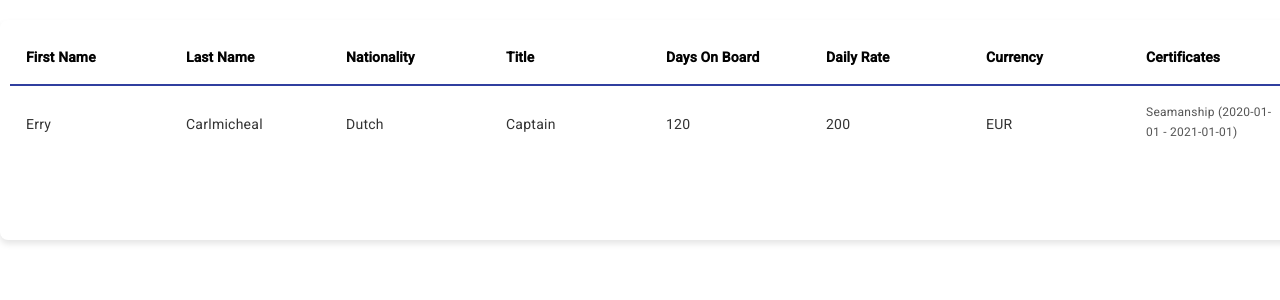
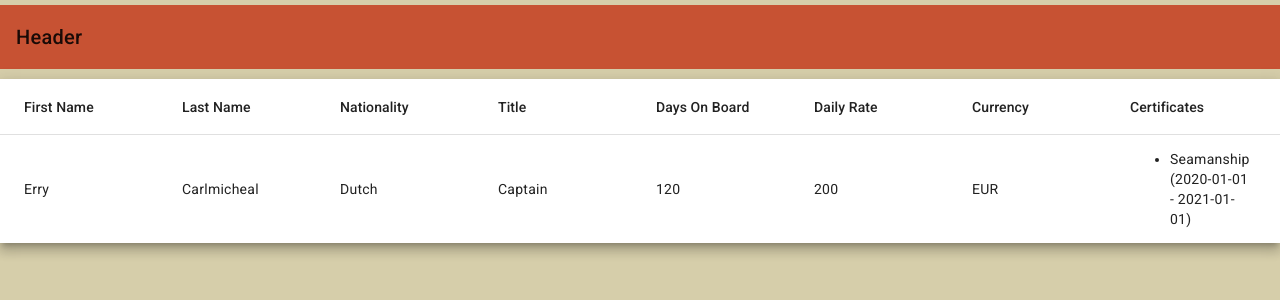
Before and after one commit to erennmutlu1/ng-crew-management, an Angular app: page / in a window 1280 px wide. Shown: the top 300 px of the page. Built offline with nearby package versions, Linux system fonts and the light colour scheme.

Commit message:
crew-member-list component has been created and integrated to the home component

```diff
--- a/package.json
+++ b/package.json
@@ -20,6 +20,7 @@
     "@angular/platform-browser": "^17.3.0",
     "@angular/platform-browser-dynamic": "^17.3.0",
     "@angular/router": "^17.3.0",
+    "crew-management-system": "file:",
     "rxjs": "~7.8.0",
     "tslib": "^2.3.0",
     "zone.js": "~0.14.3"
--- /dev/null
+++ b/src/app/components/crew-member-list/crew-member-list.component.html
@@ -0,0 +1,63 @@
+<mat-table [dataSource]="crewMemberList" class="mat-elevation-z8 crew-table">
+
+  <!-- First Name Column -->
+  <ng-container matColumnDef="firstName">
+    <mat-header-cell *matHeaderCellDef class="header-cell"> First Name </mat-header-cell>
+    <mat-cell *matCellDef="let element" class="data-cell"> {{ element.firstName }} </mat-cell>
+  </ng-container>
+
+  <!-- Last Name Column -->
+  <ng-container matColumnDef="lastName">
+    <mat-header-cell *matHeaderCellDef class="header-cell"> Last Name </mat-header-cell>
+    <mat-cell *matCellDef="let element" class="data-cell"> {{ element.lastName }} </mat-cell>
+  </ng-container>
+
+  <!-- Nationality Column -->
+  <ng-container matColumnDef="nationality">
+    <mat-header-cell *matHeaderCellDef class="header-cell"> Nationality </mat-header-cell>
+    <mat-cell *matCellDef="let element" class="data-cell"> {{ element.nationality }} </mat-cell>
+  </ng-container>
+
+  <!-- Title Column -->
+  <ng-container matColumnDef="title">
+    <mat-header-cell *matHeaderCellDef class="header-cell"> Title </mat-header-cell>
+    <mat-cell *matCellDef="let element" class="data-cell"> {{ element.title }} </mat-cell>
+  </ng-container>
+
+  <!-- Days On Board Column -->
+  <ng-container matColumnDef="daysOnBoard">
+    <mat-header-cell *matHeaderCellDef class="header-cell"> Days On Board </mat-header-cell>
+    <mat-cell *matCellDef="let element" class="data-cell"> {{ element.daysOnBoard }} </mat-cell>
+  </ng-container>
+
+  <!-- Daily Rate Column -->
+  <ng-container matColumnDef="dailyRate">
+    <mat-header-cell *matHeaderCellDef class="header-cell"> Daily Rate </mat-header-cell>
+    <mat-cell *matCellDef="let element" class="data-cell"> {{ element.dailyRate }} </mat-cell>
+  </ng-container>
+
+  <!-- Currency Column -->
+  <ng-container matColumnDef="currency">
+    <mat-header-cell *matHeaderCellDef class="header-cell"> Currency </mat-header-cell>
+    <mat-cell *matCellDef="let element" class="data-cell"> {{ element.currency }} </mat-cell>
+  </ng-container>
+
+  <!-- Certificates Column -->
+  <ng-container matColumnDef="certificates">
+    <mat-header-cell *matHeaderCellDef class="header-cell"> Certificates </mat-header-cell>
+    <mat-cell *matCellDef="let element" class="data-cell">
+      <ul>
+        <li *ngFor="let cert of element.certificates">
+          {{ cert.type }} ({{ cert.issueDate }} - {{ cert.expiryDate }})
+        </li>
+      </ul>
+    </mat-cell>
+  </ng-container>
+
+  <!-- Header Row -->
+  <mat-header-row *matHeaderRowDef="displayedColumns"></mat-header-row>
+
+  <!-- Data Rows -->
+  <mat-row *matRowDef="let row; columns: displayedColumns;"></mat-row>
+
+</mat-table>
--- /dev/null
+++ b/src/app/components/crew-member-list/crew-member-list.component.ts
@@ -0,0 +1,32 @@
+import { Component } from '@angular/core';
+import { CrewMember } from '../../models/crew-member.model';
+import { CrewService } from '../../services/crew.service';
+
+@Component({
+  selector: 'app-crew-member-list',
+  templateUrl: './crew-member-list.component.html',
+  styleUrl: './crew-member-list.component.css'
+})
+export class CrewMemberListComponent {
+  crewMemberList: CrewMember[] = [];
+  displayedColumns: string[] = [
+    'firstName',
+    'lastName',
+    'nationality',
+    'title',
+    'daysOnBoard',
+    'dailyRate',
+    'currency',
+    'certificates',
+  ];
+
+  constructor(private crewService: CrewService) {}
+
+  ngOnInit(): void {
+    this.loadCrew();
+  }
+
+  loadCrew(): void {
+    this.crewService.getCrewMemberList().subscribe((data) => (this.crewMemberList = data));
+  }
+}
--- a/src/app/components/home/home.component.css
+++ b/src/app/components/home/home.component.css
@@ -1,58 +1,13 @@
-/* Style the table container */
-.crew-table {
-  width: 100%;
-  margin: 20px auto;
-  border-radius: 8px;
-  overflow: hidden;
-  box-shadow: 0 4px 6px rgba(0, 0, 0, 0.1);
-  background-color: #ffffff;
+.mat-toolbar {
+  background-color: #c75233;
+  margin-top: 5px;
+  margin-bottom: 10px;
 }
 
-/* Header cell styles */
-.header-cell {
-  background-color: #3f51b5; /* Angular Material Blue */
-  color: #020202;
-  font-weight: bold;
-  text-align: left;
-  padding: 16px;
-  border-bottom: 2px solid #303f9f;
-  font-size: 14px;
+body {
+  background-color: #d6ceaa !important;
 }
 
-/* Data cell styles */
-.data-cell {
-  text-align: left;
-  padding: 16px;
-  font-size: 14px;
-  color: #333333;
-  border-bottom: 1px solid #e0e0e0;
+.content {
+  background-color: #d6ceaa !important;
 }
-
-/* Add hover effect on rows */
-mat-row:hover {
-  background-color: #f5f5f5;
-  cursor: pointer;
-}
-
-/* Certificates List */
-.data-cell ul {
-  padding: 0;
-  margin: 0;
-  list-style: none;
-  font-size: 12px;
-  color: #555555;
-}
-
-.data-cell ul li {
-  margin-bottom: 4px;
-}
-
-/* Style the table container when no data */
-mat-table {
-  min-height: 200px;
-}
-
-/* Add padding around the table */
-mat-table.crew-table {
-  padding: 10px;
-}
--- a/src/app/components/home/home.component.html
+++ b/src/app/components/home/home.component.html
@@ -1,63 +1,9 @@
-<mat-table [dataSource]="crewMemberList" class="mat-elevation-z8 crew-table">
+<div class="header">
+  <mat-toolbar>
+    Header
+  </mat-toolbar>
+</div>
 
-  <!-- First Name Column -->
-  <ng-container matColumnDef="firstName">
-    <mat-header-cell *matHeaderCellDef class="header-cell"> First Name </mat-header-cell>
-    <mat-cell *matCellDef="let element" class="data-cell"> {{ element.firstName }} </mat-cell>
-  </ng-container>
-
-  <!-- Last Name Column -->
-  <ng-container matColumnDef="lastName">
-    <mat-header-cell *matHeaderCellDef class="header-cell"> Last Name </mat-header-cell>
-    <mat-cell *matCellDef="let element" class="data-cell"> {{ element.lastName }} </mat-cell>
-  </ng-container>
-
-  <!-- Nationality Column -->
-  <ng-container matColumnDef="nationality">
-    <mat-header-cell *matHeaderCellDef class="header-cell"> Nationality </mat-header-cell>
-    <mat-cell *matCellDef="let element" class="data-cell"> {{ element.nationality }} </mat-cell>
-  </ng-container>
-
-  <!-- Title Column -->
-  <ng-container matColumnDef="title">
-    <mat-header-cell *matHeaderCellDef class="header-cell"> Title </mat-header-cell>
-    <mat-cell *matCellDef="let element" class="data-cell"> {{ element.title }} </mat-cell>
-  </ng-container>
-
-  <!-- Days On Board Column -->
-  <ng-container matColumnDef="daysOnBoard">
-    <mat-header-cell *matHeaderCellDef class="header-cell"> Days On Board </mat-header-cell>
-    <mat-cell *matCellDef="let element" class="data-cell"> {{ element.daysOnBoard }} </mat-cell>
-  </ng-container>
-
-  <!-- Daily Rate Column -->
-  <ng-container matColumnDef="dailyRate">
-    <mat-header-cell *matHeaderCellDef class="header-cell"> Daily Rate </mat-header-cell>
-    <mat-cell *matCellDef="let element" class="data-cell"> {{ element.dailyRate }} </mat-cell>
-  </ng-container>
-
-  <!-- Currency Column -->
-  <ng-container matColumnDef="currency">
-    <mat-header-cell *matHeaderCellDef class="header-cell"> Currency </mat-header-cell>
-    <mat-cell *matCellDef="let element" class="data-cell"> {{ element.currency }} </mat-cell>
-  </ng-container>
-
-  <!-- Certificates Column -->
-  <ng-container matColumnDef="certificates">
-    <mat-header-cell *matHeaderCellDef class="header-cell"> Certificates </mat-header-cell>
-    <mat-cell *matCellDef="let element" class="data-cell">
-      <ul>
-        <li *ngFor="let cert of element.certificates">
-          {{ cert.type }} ({{ cert.issueDate }} - {{ cert.expiryDate }})
-        </li>
-      </ul>
-    </mat-cell>
-  </ng-container>
-
-  <!-- Header Row -->
-  <mat-header-row *matHeaderRowDef="displayedColumns"></mat-header-row>
-
-  <!-- Data Rows -->
-  <mat-row *matRowDef="let row; columns: displayedColumns;"></mat-row>
-
-</mat-table>
+<div class="content">
+  <app-crew-member-list></app-crew-member-list>
+</div>
--- a/src/app/components/home/home.component.ts
+++ b/src/app/components/home/home.component.ts
@@ -1,32 +1,9 @@
-import { Component, OnInit } from '@angular/core';
-import { CrewService } from '../../services/crew.service';
-import { CrewMember } from '../../models/crew-member.model';
-
+import { Component } from '@angular/core';
 @Component({
   selector: 'app-home',
   templateUrl: './home.component.html',
   styleUrls: ['./home.component.css'],
 })
-export class HomeComponent implements OnInit {
-  crewMemberList: CrewMember[] = [];
-  displayedColumns: string[] = [
-    'firstName',
-    'lastName',
-    'nationality',
-    'title',
-    'daysOnBoard',
-    'dailyRate',
-    'currency',
-    'certificates',
-  ];
+export class HomeComponent {
 
-  constructor(private crewService: CrewService) {}
-
-  ngOnInit(): void {
-    this.loadCrew();
-  }
-
-  loadCrew(): void {
-    this.crewService.getCrewMemberList().subscribe((data) => (this.crewMemberList = data));
-  }
 }
--- a/src/app/services/certificate.service.ts
+++ b/src/app/services/certificate.service.ts
@@ -1,7 +1,7 @@
 import { Injectable } from '@angular/core';
 import { HttpClient } from '@angular/common/http';
 import { Observable } from 'rxjs';
-import { Certificate } from '../models/certificate.model';
+import { Certificate } from '../models/certificate-type.model';
 
 @Injectable({
   providedIn: 'root',
--- a/src/index.html
+++ b/src/index.html
@@ -1,15 +1,18 @@
 <!doctype html>
 <html lang="en">
+
 <head>
   <meta charset="utf-8">
-  <title>CrewManagementSystem</title>
+  <title>Crew Management System</title>
   <base href="/">
   <meta name="viewport" content="width=device-width, initial-scale=1">
   <link rel="icon" type="image/x-icon" href="favicon.ico">
   <link href="https://fonts.googleapis.com/css2?family=Roboto:wght@300;400;500&display=swap" rel="stylesheet">
   <link href="https://fonts.googleapis.com/icon?family=Material+Icons" rel="stylesheet">
 </head>
+
 <body class="mat-typography">
   <app-root></app-root>
 </body>
+
 </html>
--- a/src/styles.css
+++ b/src/styles.css
@@ -1,4 +1,6 @@
-/* You can add global styles to this file, and also import other style files */
-
 html, body { height: 100%; }
-body { margin: 0; font-family: Roboto, "Helvetica Neue", sans-serif; }
+body {
+  margin: 0;
+  font-family: Roboto, "Helvetica Neue", sans-serif;
+  background-color: #d6ceaa !important;
+}
```
Also changed, not shown: src/app/app.module.ts (+28 -1 lines), src/app/components/crew-member-list/crew-member-list.component.css (added), 2 other files (tests, documents, lock files or other folders).
